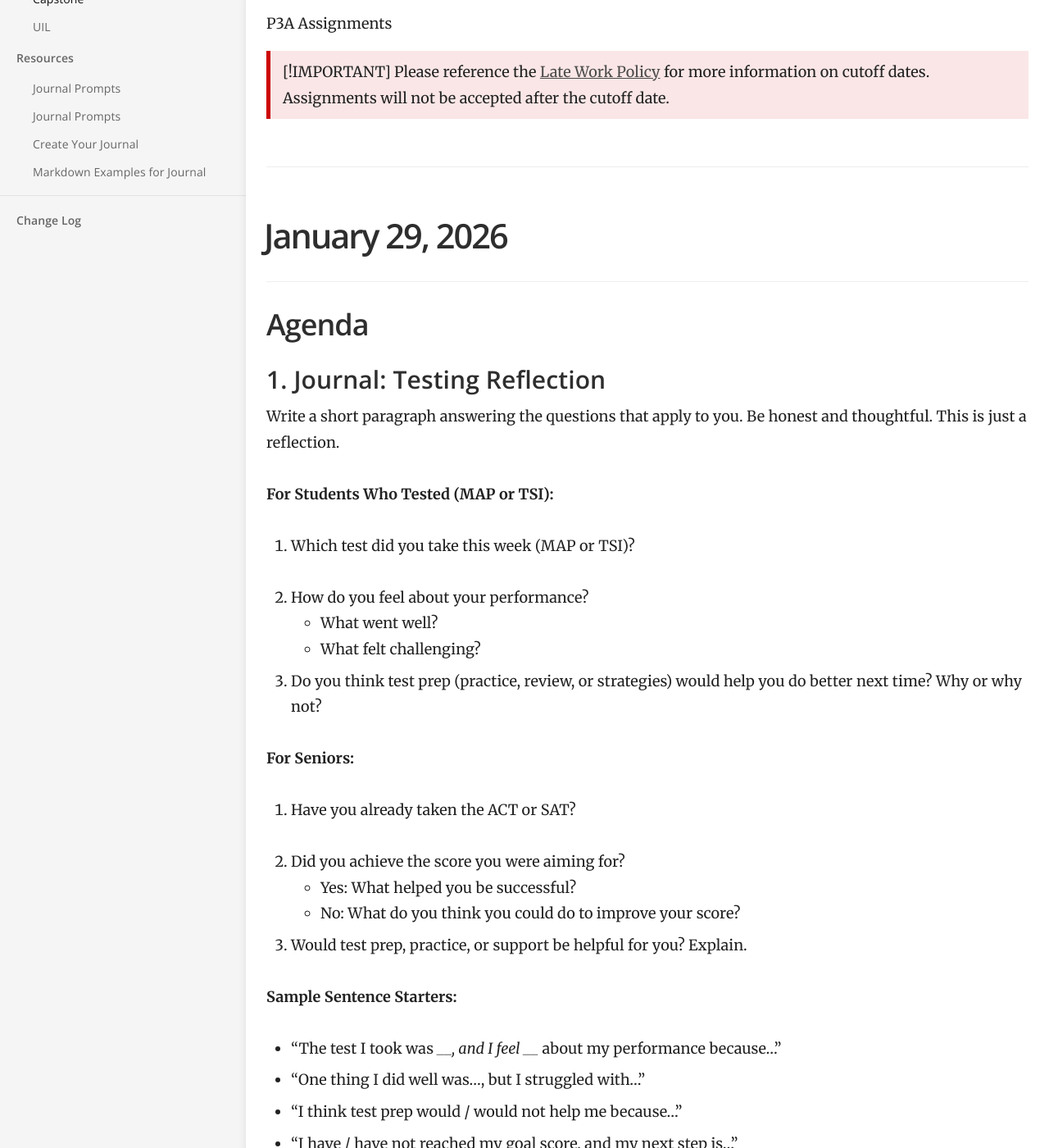
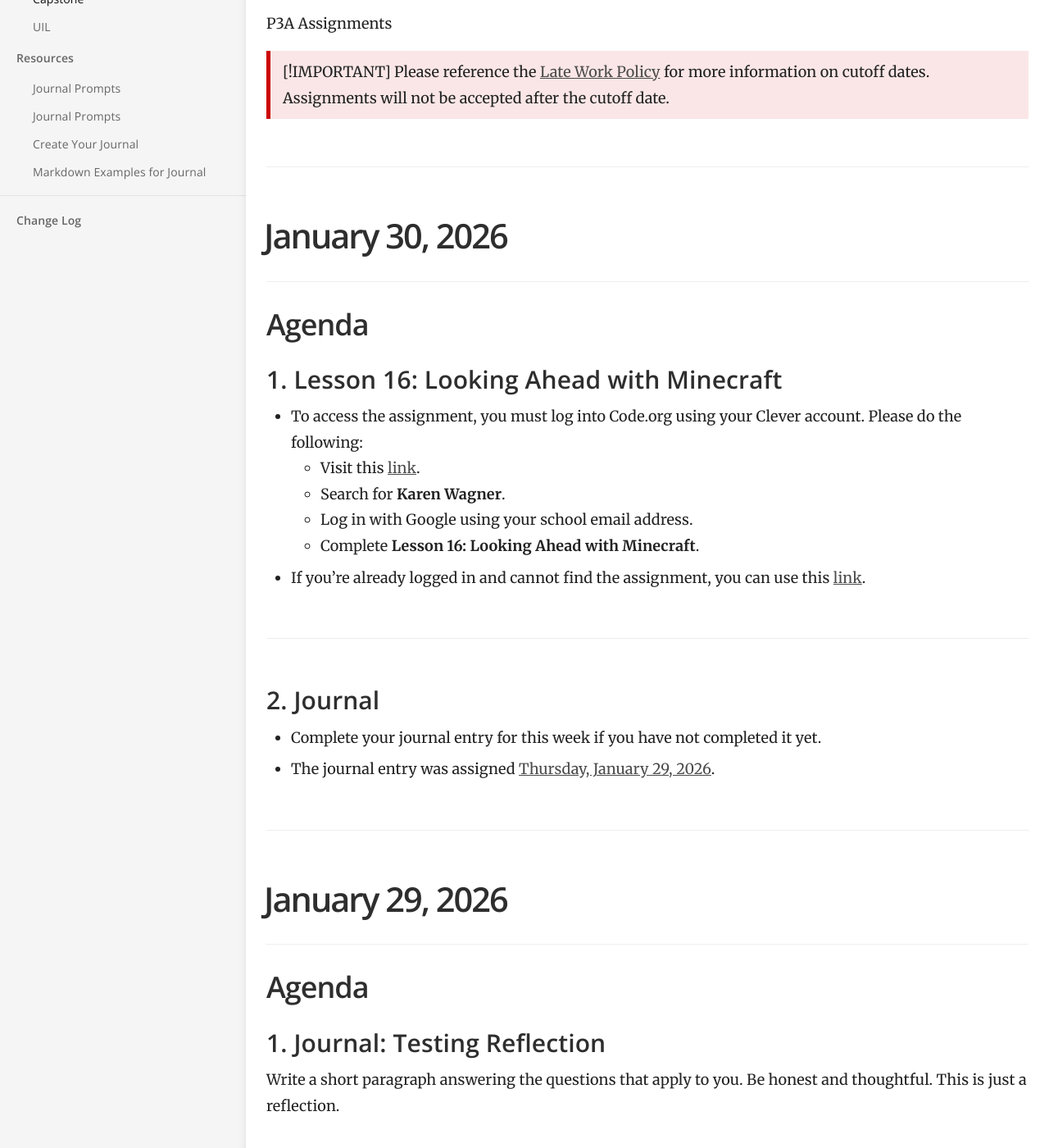
Before and after one commit to mswhitby/classroom, a Jekyll site: the page built from _docs/classes/7th.md, in a window 1280 px wide and 1400 px high, scrolled down 442 px. Shown: the whole window at 82% size. Built offline with Jekyll 4.4.1, drawn with Linux system fonts in a browser that asks for light colours.

Commit message:
Updated lessons

```diff
--- a/_docs/classes/7th.md
+++ b/_docs/classes/7th.md
@@ -135,6 +135,29 @@ order: 6
 
 ****
 
+# January 30, 2026
+
+## Agenda
+
+### 1. Lesson 16: Looking Ahead with Minecraft
+
+- To access the assignment, you must log into Code.org using your Clever account. Please do the following:
+    - Visit this [link](https://clever.com/oauth/district-picker?client_id=2f27405716644a951b23&redirect_uri=https%3A%2F%2Fstudio.code.org%2Fusers%2Fauth%2Fclever%2Fcallback&response_type=code&state=ede33ff61289cf32708a0f54079cdd23e31d0b0a02b0e0e8).
+    - Search for **Karen Wagner**.
+    - Log in with Google using your school email address.
+    - Complete **Lesson 16: Looking Ahead with Minecraft**.
+
+- If you're already logged in and cannot find the assignment, you can use this [link](https://studio.code.org/courses/express-2025/units/1/lessons/16/levels/1).
+
+----
+
+### 2. Journal
+
+- Complete your journal entry for this week if you have not completed it yet.
+- The journal entry was assigned [Thursday, January 29, 2026](https://github.com/mswhitby/WHSTechNotes/blob/main/journal.md#january-29-2026).
+
+----
+
 # January 29, 2026
 
 ## Agenda
```
